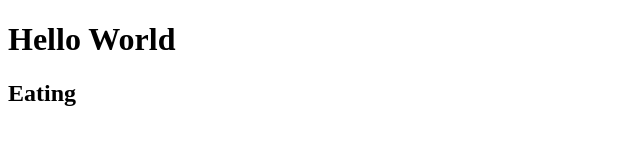
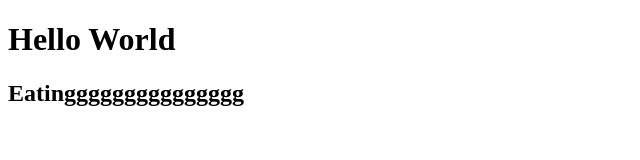
Before and after one commit to eliastg28/Testing, a plain HTML site: page index.html in a window 1280 px wide. Shown: the whole page, without its empty margins (0-640 px from the left). Drawn offline with Linux system fonts and the light colour scheme.

Commit message:
Changes of changues

```diff
--- a/index.html
+++ b/index.html
@@ -9,6 +9,6 @@
 </head>
 <body>
     <h1>Hello World</h1>
-    <h2>Eating</h2>
+    <h2>Eatinggggggggggggggg</h2>
 </body>
 </html>
```
